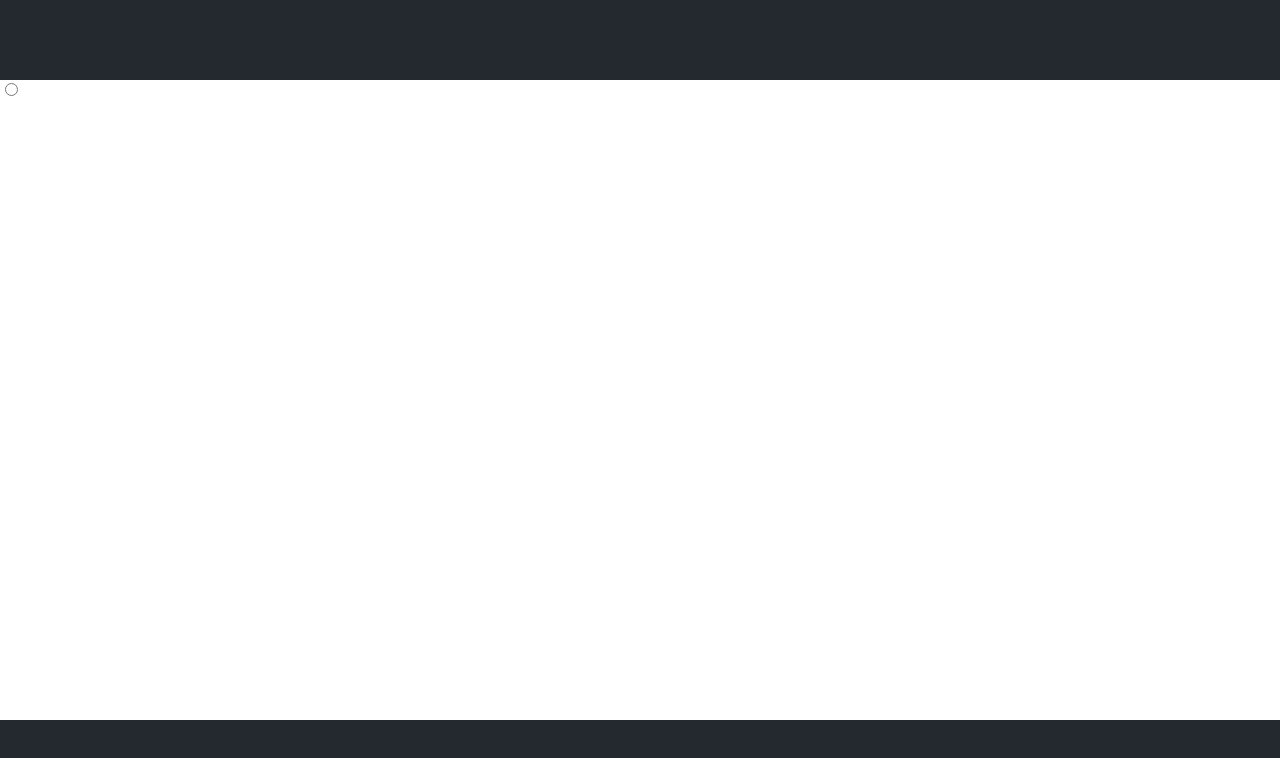
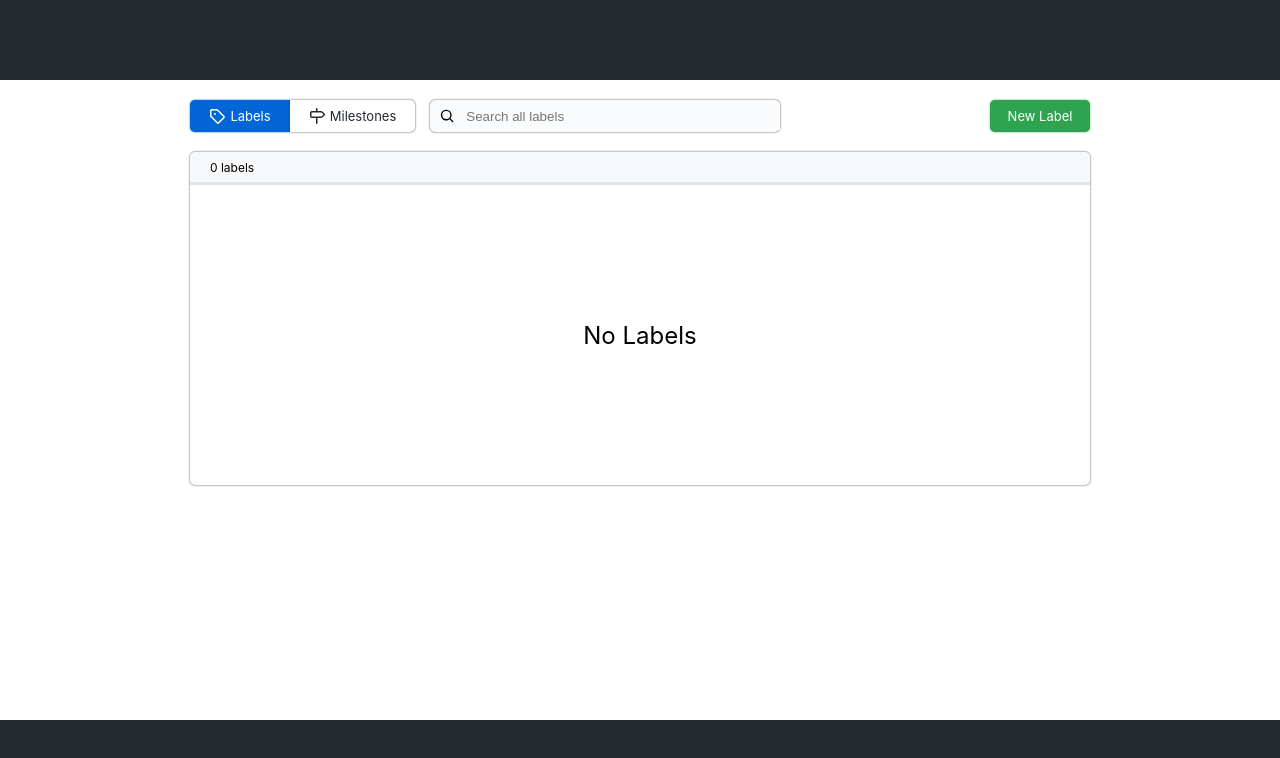
Before and after one commit to boostcamp-2020/IssueTracker-30, a React app in the folder client/: page /labels in a window 1280 px wide. Shown: the top 758 px of the page. Built offline with nearby package versions, Linux system fonts and the light colour scheme.

Commit message:
FEAT: labels 페이지 레이아웃 구성
Component Tree
- Labels List
  - Search Header
    - Header Buttons
    - Search Bar
    - New Label Button
  - Search List
    - List Info Bar
    - List Search List

```diff
--- /dev/null
+++ b/client/src/labels/header-button-one.jsx
@@ -0,0 +1,32 @@
+import styled from "styled-components";
+
+const StyledHeaderOne = name => styled.div`
+  background-color: ${name === "Label"
+    ? `rgb(3, 102, 214)`
+    : `rgb(255,255,255)`};
+  color: ${name === "Label" ? `rgb(255, 255, 255)` : `rgb(36, 41, 46)`};
+
+  display: flex;
+  justify-content: center;
+  align-items: center;
+
+  width: ${name === "Label" ? "100" : "125"}px;
+  height: 32px;
+  border: 0;
+  border-radius: ${name === "Label" ? `5px 0 0 5px` : `0 5px 5px 0`};
+  box-shadow: 0 0 2px 0
+    ${name === "Label" ? `rgb(3, 102, 214)` : `rgb(36, 41, 46)`};
+
+  font-family: -apple-system, BlinkMacSystemFont, Segoe UI, Helvetica, Arial,
+    sans-serif, Apple Color Emoji, Segoe UI Emoji;
+  font-size: 13px;
+
+  &:hover {
+    cursor: pointer;
+    background-color: ${name === "Label"
+      ? `rgb(3, 102, 214)`
+      : `rgb(236, 238, 240)`};
+  }
+`;
+
+export default StyledHeaderOne;
--- /dev/null
+++ b/client/src/labels/header-buttons.jsx
@@ -0,0 +1,57 @@
+import React from "react";
+import styled from "styled-components";
+
+import HeaderOne from "./header-button-one.jsx";
+
+const StyledHeaderButtons = styled.div`
+    display: flex;
+    flex-direction: column;
+`;
+
+const StyledHeader = styled.header`
+    display: flex;
+`;
+
+const StyledHeaderButtonLabel = HeaderOne("Label");
+const StyledHeaderButtonMiles = HeaderOne("Milestones");
+
+const StyledSvg = styled.svg.attrs({
+    viewBox: "0 0 16 16",
+    version: "1.1",
+    width: "16",
+    height: "16",
+    ariaHidden: "true",
+})`
+    margin-right: 5px;
+`;
+
+const HeaderButtons = () => {
+    return (
+        <StyledHeaderButtons>
+            <StyledHeader>
+                <StyledHeaderButtonLabel>
+                    <StyledSvg>
+                        <path
+                            fill="rgb(255, 255, 255)"
+                            fillRule="evenodd"
+                            d="M2.5 7.775V2.75a.25.25 0 01.25-.25h5.025a.25.25 0 01.177.073l6.25 6.25a.25.25 0 010 .354l-5.025 5.025a.25.25 0 01-.354 0l-6.25-6.25a.25.25 0 01-.073-.177zm-1.5 0V2.75C1 1.784 1.784 1 2.75 1h5.025c.464 0 .91.184 1.238.513l6.25 6.25a1.75 1.75 0 010 2.474l-5.026 5.026a1.75 1.75 0 01-2.474 0l-6.25-6.25A1.75 1.75 0 011 7.775zM6 5a1 1 0 100 2 1 1 0 000-2z"
+                        />
+                    </StyledSvg>
+                    Labels
+                </StyledHeaderButtonLabel>
+                <StyledHeaderButtonMiles>
+                    <StyledSvg>
+                        <path
+                            fill="rgb(36, 41, 46)"
+                            fillRule="evenodd"
+                            d="M7.75 0a.75.75 0 01.75.75V3h3.634c.414 0 .814.147 1.13.414l2.07 1.75a1.75 1.75 0 010 2.672l-2.07 1.75a1.75 1.75 0 01-1.13.414H8.5v5.25a.75.75 0 11-1.5 0V10H2.75A1.75 1.75 0 011 8.25v-3.5C1 3.784 1.784 3 2.75 3H7V.75A.75.75 0 017.75 0zm0 8.5h4.384a.25.25 0 00.161-.06l2.07-1.75a.25.25 0 000-.38l-2.07-1.75a.25.25 0 00-.161-.06H2.75a.25.25 0 00-.25.25v3.5c0 .138.112.25.25.25h5z"
+                        />
+                    </StyledSvg>
+                    Milestones
+                </StyledHeaderButtonMiles>
+            </StyledHeader>
+        </StyledHeaderButtons>
+    );
+};
+
+export default HeaderButtons;
--- /dev/null
+++ b/client/src/labels/header-new-button.jsx
@@ -0,0 +1,43 @@
+import React from "react";
+import { BrowserRouter as Router, Link } from "react-router-dom";
+import styled from "styled-components";
+
+const StyledLink = styled(Link)`
+  text-decoration: none;
+`;
+
+const StyledNewButton = styled.button`
+  display: flex;
+  justify-content: center;
+  align-items: center;
+
+  background-color: rgb(46, 164, 79);
+  color: rgb(255, 255, 255);
+
+  width: 100px;
+  height: 32px;
+  border: 0;
+  border-radius: 5px;
+  box-shadow: 0 0 2px 0 rgba(43, 145, 73, 0.8);
+
+  font-family: -apple-system, BlinkMacSystemFont, Segoe UI, Helvetica, Arial,
+    sans-serif, Apple Color Emoji, Segoe UI Emoji;
+  font-size: 13px;
+
+  &:hover {
+    cursor: pointer;
+    background-color: rgba(43, 145, 73, 1);
+  }
+`;
+
+const NewButton = () => {
+  return (
+    <Router>
+      <StyledLink to="/label/new">
+        <StyledNewButton>New Label</StyledNewButton>
+      </StyledLink>
+    </Router>
+  );
+};
+
+export default NewButton;
--- /dev/null
+++ b/client/src/labels/header-search-input.jsx
@@ -0,0 +1,56 @@
+import React from "react";
+import styled from "styled-components";
+
+const StyledSearchBar = styled.div`
+  display: flex;
+  align-items: center;
+
+  width: 350px;
+
+  border-radius: 5px;
+  box-shadow: 0 0 2px 0 rgb(36, 41, 46);
+
+  background-color: rgb(250, 251, 252);
+`;
+
+const StyledSearchIcon = styled.svg.attrs({
+  viewBox: "0 0 16 16",
+  version: "1.1",
+  width: "16",
+  height: "16",
+  ariaHidden: "true"
+})`
+  margin: 0 10px;
+`;
+
+const StyledTextInput = styled.input.attrs({
+  placeholder: "Search all labels",
+  autocomplete: "off"
+})`
+  width: 100%;
+  height: 25px;
+
+  border: 0;
+  background-color: rgb(250, 251, 252);
+  color: rgb(88, 96, 105);
+
+  &:focus {
+    outline: none;
+  }
+`;
+
+const SearchBar = () => {
+  return (
+    <StyledSearchBar>
+      <StyledSearchIcon>
+        <path
+          fillRule="evenodd"
+          d="M11.5 7a4.499 4.499 0 11-8.998 0A4.499 4.499 0 0111.5 7zm-.82 4.74a6 6 0 111.06-1.06l3.04 3.04a.75.75 0 11-1.06 1.06l-3.04-3.04z"
+        />
+      </StyledSearchIcon>
+      <StyledTextInput />
+    </StyledSearchBar>
+  );
+};
+
+export default SearchBar;
--- /dev/null
+++ b/client/src/labels/label-banner.jsx
@@ -0,0 +1,22 @@
+import React from "react";
+import { BrowserRouter as Router, Link } from "react-router-dom";
+import styled from "styled-components";
+
+
+const StyledLabelBanner = styled.div`
+  display: flex;
+  flex-direction: row;
+`;
+
+const LabelBanner = props => {
+  if (props.numOfLabel === 0)
+    return <StyledNoLabelsMsg>No Labels</StyledNoLabelsMsg>;
+
+  return (
+
+        <StyledLabelBanner />
+
+  );
+};
+
+export default LabelBanner;
--- a/client/src/labels/labels-list.jsx
+++ b/client/src/labels/labels-list.jsx
@@ -1,27 +1,23 @@
 import React from "react";
 import styled from "styled-components";
 
-const StyledLabels = styled.div`
-    display: flex;
-    flex-direction: column;
+import SearchHeader from "./labels-search-header.jsx";
+import SearchResults from "./search-list.jsx";
+
+const StyledLabelList = styled.div`
+  display: flex;
+  flex-direction: column;
+  justify-content: flex-start;
+  align-items: center;
 `;
 
-const StyledHeader = styled.header`
-    display: flex;
-`;
-
-const StyledHeaderRadio = styled.input.attrs({
-    type: "radio",
-})``;
-
 const LabelsList = () => {
-    return (
-        <StyledLabels>
-            <StyledHeader>
-                <StyledHeaderRadio />
-            </StyledHeader>
-        </StyledLabels>
-    );
+  return (
+    <StyledLabelList>
+      <SearchHeader />
+      <SearchResults />
+    </StyledLabelList>
+  );
 };
 
 export default LabelsList;
--- /dev/null
+++ b/client/src/labels/labels-search-header.jsx
@@ -0,0 +1,36 @@
+import React from "react";
+import styled from "styled-components";
+
+import HeaderButtons from "./header-buttons.jsx";
+import HeaderSearchInput from "./header-search-input.jsx";
+import HeaderNewButton from "./header-new-button.jsx";
+
+const StyledHeader = styled.div`
+  display: flex;
+  flex-direction: row;
+  justify-content: space-between;
+
+  width: 900px;
+
+  margin-top: 20px;
+`;
+
+const StyledSearchInputs = styled.div`
+  display: flex;
+  justify-content: space-between;
+  width: 590px;
+`;
+
+const SearchHeader = () => {
+  return (
+    <StyledHeader>
+      <StyledSearchInputs>
+        <HeaderButtons />
+        <HeaderSearchInput />
+      </StyledSearchInputs>
+      <HeaderNewButton />
+    </StyledHeader>
+  );
+};
+
+export default SearchHeader;
--- /dev/null
+++ b/client/src/labels/list-info-bar.jsx
@@ -0,0 +1,34 @@
+import React from "react";
+import styled from "styled-components";
+
+const StyledInfoBar = styled.div`
+  width: 100%;
+  height: 30px;
+  background-color: rgb(246, 248, 250);
+
+  border: 0;
+  border-radius: 5px 5px 0 0;
+  border-bottom: 3px solid rgb(225, 228, 232);
+`;
+
+const StyledInfoNums = styled.div`
+  display: flex;
+  align-items: center;
+  width: 120px;
+  height: 100%;
+
+  &:before {
+    width: 20px;
+    content: "";
+  }
+`;
+
+const ListInfoBar = props => {
+  return (
+    <StyledInfoBar>
+      <StyledInfoNums>{props.numOfLabel} labels</StyledInfoNums>
+    </StyledInfoBar>
+  );
+};
+
+export default ListInfoBar;
--- /dev/null
+++ b/client/src/labels/list-search-result.jsx
@@ -0,0 +1,39 @@
+import React from "react";
+import { BrowserRouter as Router, Link } from "react-router-dom";
+import styled from "styled-components";
+
+import LabelBanner from "./label-banner.jsx";
+
+const StyledNoLabelsMsg = styled.div`
+  display: flex;
+  justify-content: center;
+  align-items: center;
+
+  width: 100%;
+  height: 300px;
+
+  font-size: 24px;
+`;
+
+const StyledLablesList = styled.div`
+  display: flex;
+  flex-direction: column;
+
+  width: 100%;
+  height: 100%;
+`;
+
+const ListSearchResult = props => {
+  if (props.numOfLabel === 0)
+    return <StyledNoLabelsMsg>No Labels</StyledNoLabelsMsg>;
+
+  return (
+    <StyledLablesList>
+      {props.labelsData.map((ele, idx) => (
+        <LabelBanner key={idx} />
+      ))}
+    </StyledLablesList>
+  );
+};
+
+export default ListSearchResult;
--- /dev/null
+++ b/client/src/labels/search-list.jsx
@@ -0,0 +1,36 @@
+import React from "react";
+import { BrowserRouter as Router, Link } from "react-router-dom";
+import styled from "styled-components";
+
+import ListInfoBar from "./list-info-bar.jsx";
+import ListSearchResult from "./list-search-result.jsx";
+
+const StyledList = styled.div`
+  width: 900px;
+  min-height: 300px;
+
+  margin-top: 20px;
+
+  border: 0;
+  border-radius: 5px;
+  box-shadow: 0 0 2px 0 rgb(36, 41, 46);
+
+  font-family: -apple-system, BlinkMacSystemFont, Segoe UI, Helvetica, Arial,
+    sans-serif, Apple Color Emoji, Segoe UI Emoji;
+  font-weight: 400;
+  font-size: 12px;
+`;
+
+const labelsData = JSON.parse(localStorage.getItem("labelsData"));
+const numOfLabel = labelsData?.length || 0;
+
+const SearchList = () => {
+  return (
+    <StyledList>
+      <ListInfoBar numOfLabel={numOfLabel} />
+      <ListSearchResult labelsData={labelsData} numOfLabel={numOfLabel} />
+    </StyledList>
+  );
+};
+
+export default SearchList;
```
Also changed, not shown: client/src/issues/label-milestone-buttons.jsx (+43 -31 lines).
